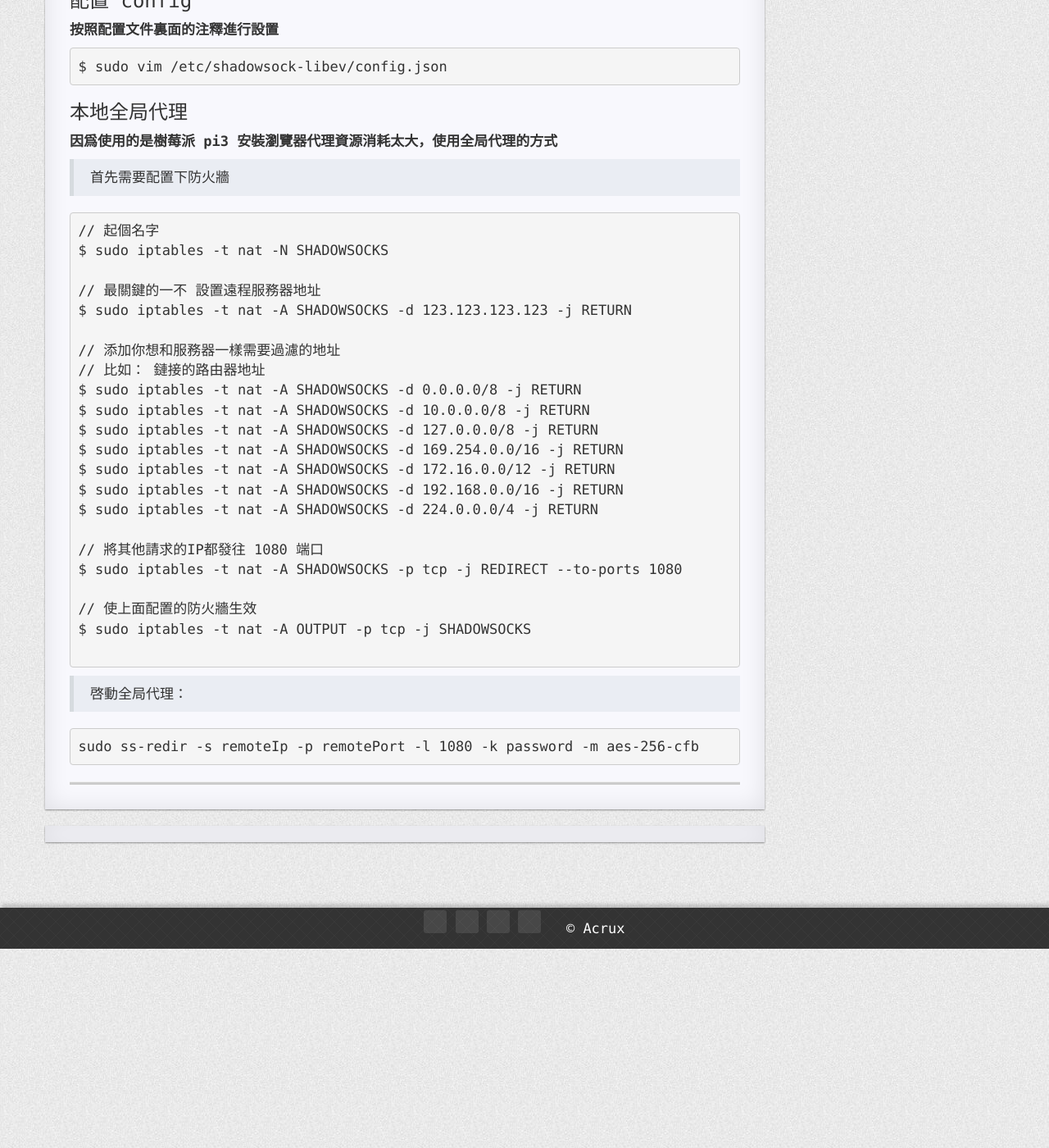
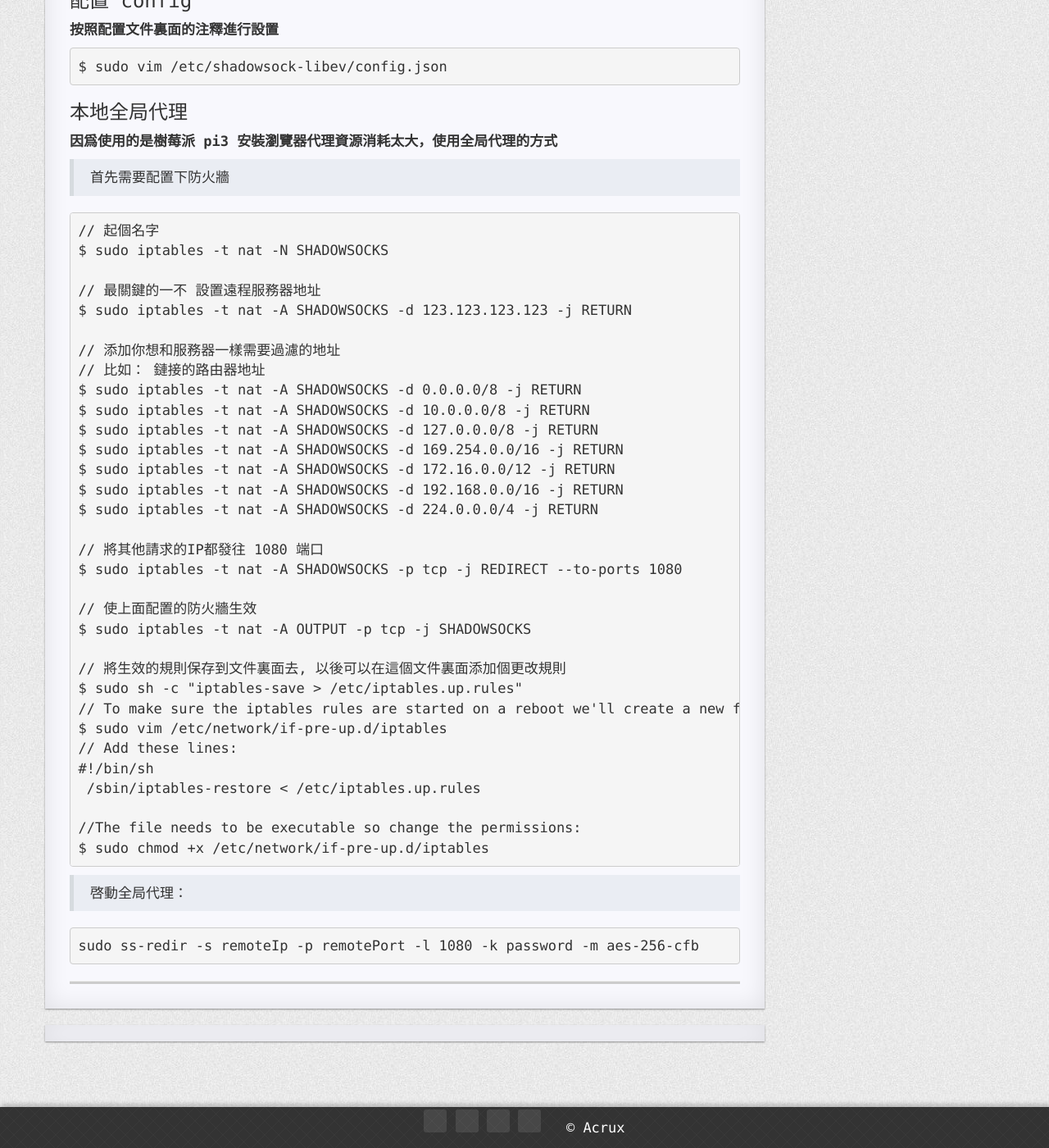
Before and after one commit to dengkaidi/dengkaidi.github.io, a Jekyll site: the page built from _posts/2017-09-23-shadowsocks-libev.markdown, in a window 1280 px wide and 1400 px high, scrolled down 771 px. Shown: the whole window at 82% size. Built offline with Jekyll 4.4.1, drawn with Linux system fonts in a browser that asks for light colours; nearby versions of some CDN libraries; comment, search, counter and statistics services are not loaded; a style sheet for code colours, icons or effects is not loaded.

````diff
--- a/_posts/2017-09-23-shadowsocks-libev.markdown
+++ b/_posts/2017-09-23-shadowsocks-libev.markdown
@@ -68,6 +68,16 @@
 // 使上面配置的防火牆生效
 $ sudo iptables -t nat -A OUTPUT -p tcp -j SHADOWSOCKS
 
+// 將生效的規則保存到文件裏面去, 以後可以在這個文件裏面添加個更改規則
+$ sudo sh -c "iptables-save > /etc/iptables.up.rules"
+// To make sure the iptables rules are started on a reboot we'll create a new file:
+$ sudo vim /etc/network/if-pre-up.d/iptables
+// Add these lines:
+#!/bin/sh
+ /sbin/iptables-restore < /etc/iptables.up.rules
+
+//The file needs to be executable so change the permissions:
+$ sudo chmod +x /etc/network/if-pre-up.d/iptables
 ```
 
 >
````
